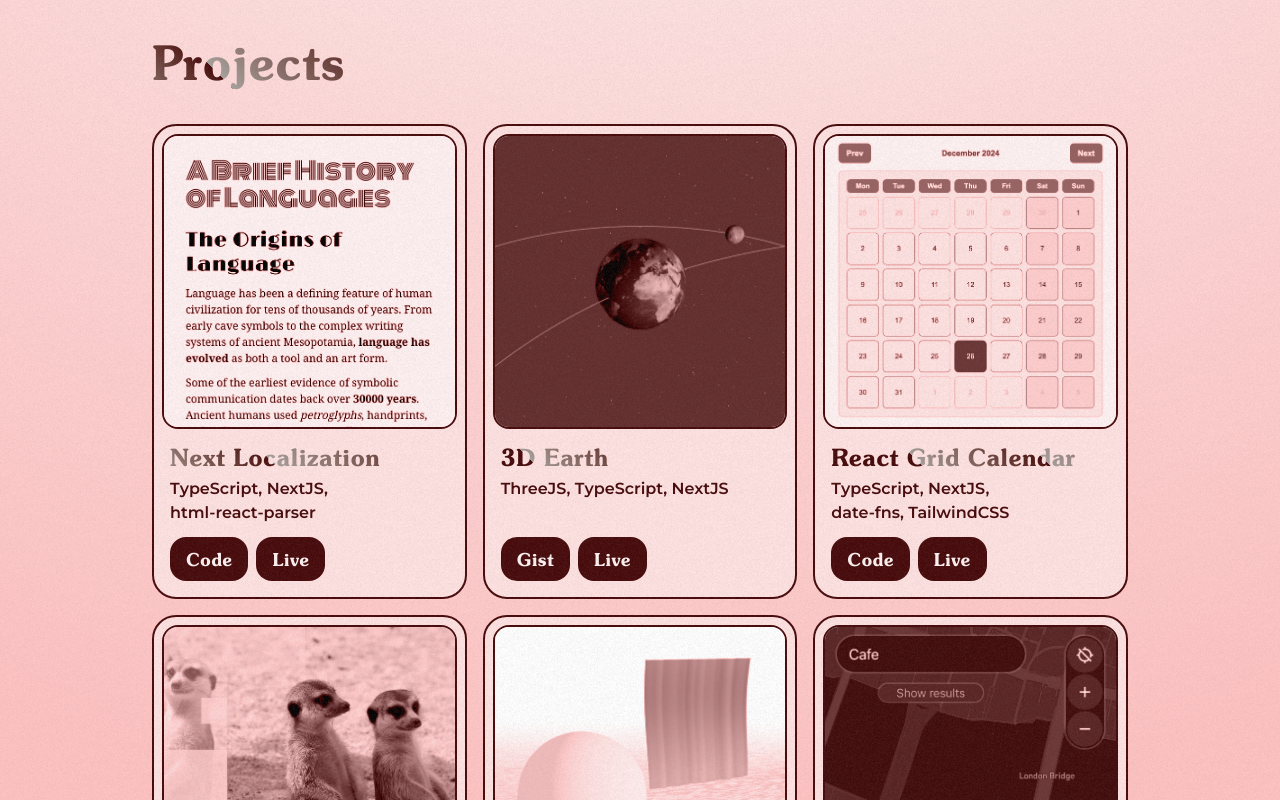
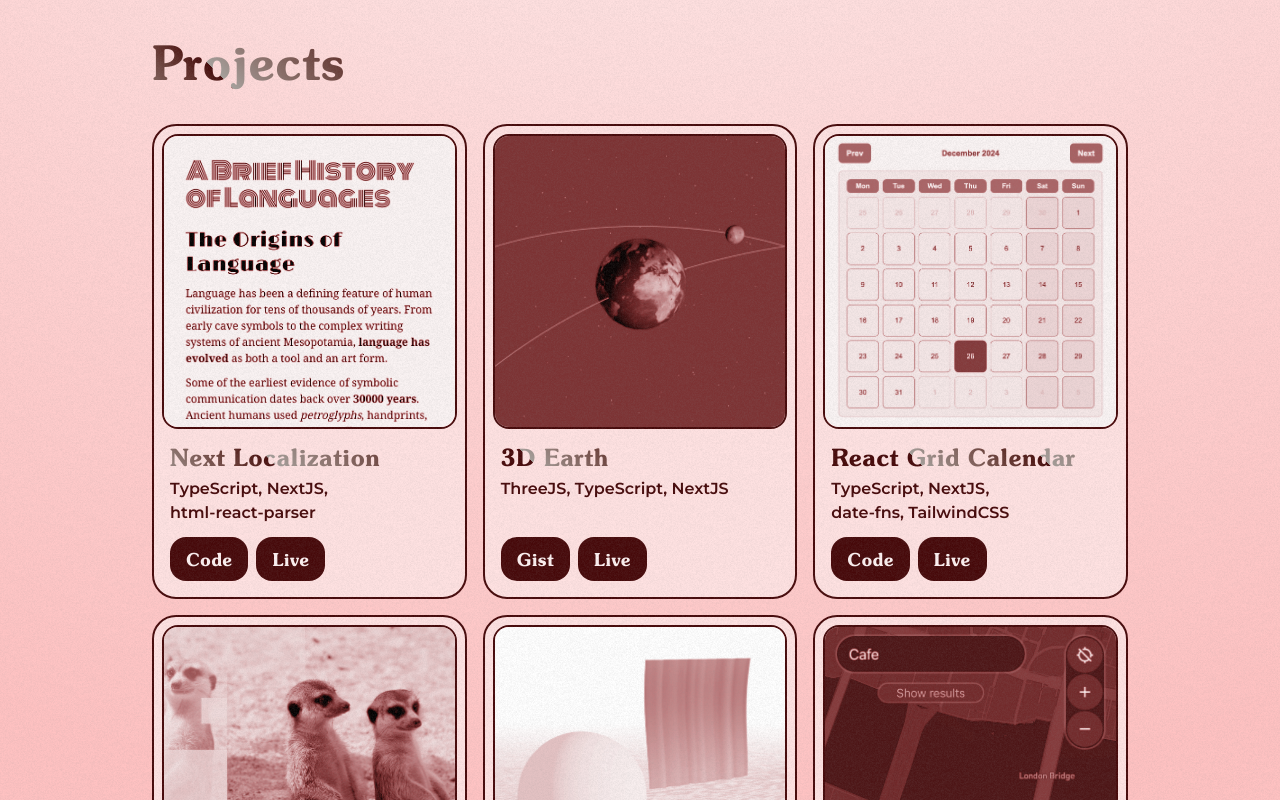
Before and after one commit to atanas-dim/portfolio-2, a Next.js app: page / in a window 1280 px wide. Shown: the part 720-1520 px from the top of the page. Built offline with nearby package versions, Linux system fonts and the light colour scheme.

Commit message:
Update mix blend mode in Card to fix pixelation issue in iOS Safari

```diff
--- a/src/components/Card.tsx
+++ b/src/components/Card.tsx
@@ -44,7 +44,7 @@ const Card: FC<CardProps> = ({ project }) => {
             height={300}
             quality={100}
           />
-          <span className="absolute inset-0 bg-red-200 mix-blend-color" />
+          <span className="absolute inset-0 bg-red-400 mix-blend-soft-light" />
         </div>
         <div className="flex h-full flex-col p-2">
           <h3 className="mb-1 @2xs:text-2xl">{project.title}</h3>
```
